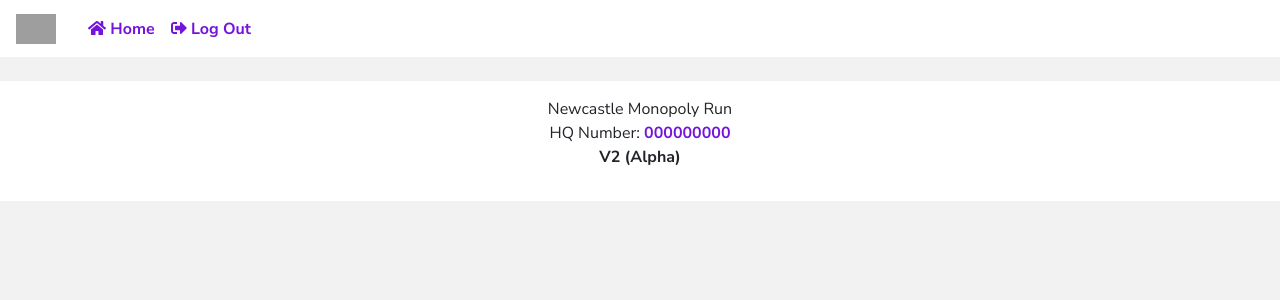
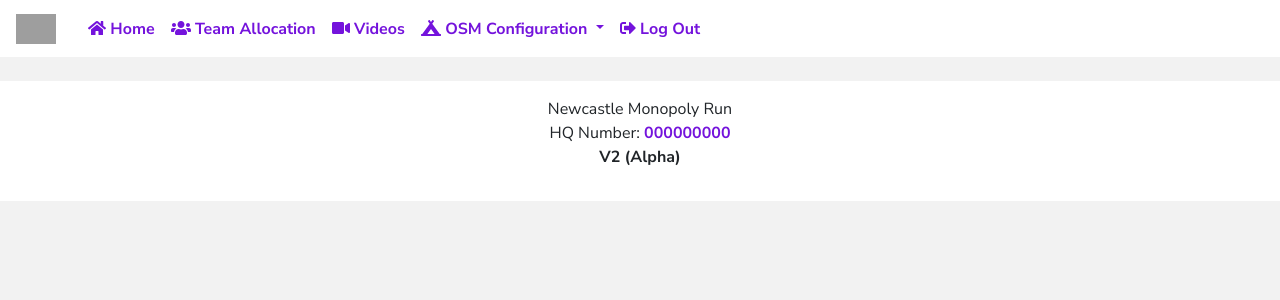
Before and after one commit to JWB-Git/monopoly-run, a PHP site: page /welcome/index.php in a window 1280 px wide. Shown: the top 300 px of the page. Run offline with PHP 8.4, Linux system fonts and the light colour scheme; the visitor is signed in with stand-in values (Sample User, id 1); some libraries are stand-ins or nearby versions; grey boxes are pictures that could not be loaded.

Commit message:
Setup structure for welcome site

```diff
--- a/welcome/navbar.php
+++ b/welcome/navbar.php
@@ -37,6 +37,24 @@
 	  		</li>
 
 			<li class="nav-item">
+				<a class="nav-link" href="team-allocation.php"><i class="fas fa-users"></i>&nbsp;Team Allocation</a>
+	  		</li>
+
+			<li class="nav-item">
+				<a class="nav-link" href="videos.php"><i class="fas fa-video"></i>&nbsp;Videos</a>
+	  		</li>
+
+            <li class="nav-item dropdown">
+              	<a class="nav-link dropdown-toggle" href="#" id="navbarDropdown" role="button" data-toggle="dropdown" aria-haspopup="true" aria-expanded="false">
+                	<i class="fas fa-campground"></i>&nbsp;OSM Configuration
+              	</a>
+              	<div class="dropdown-menu" aria-labelledby="navbarDropdown">
+					<a class="dropdown-item" href="osm-user-settings.php">User Settings</a>
+					<a class="dropdown-item" href="osm-set-ids.php">Set ID's</a>
+              	</div>
+            </li>
+
+			<li class="nav-item">
 				<a class="nav-link" href="logout.php"><i class="fas fa-sign-out-alt"></i>&nbsp;Log Out</a>
 	  		</li>
 		</ul>
```
Also changed, not shown: welcome/osm-set-ids.php (added), welcome/osm-user-settings.php (added), welcome/team-allocation.php (added), welcome/videos.php (added).
